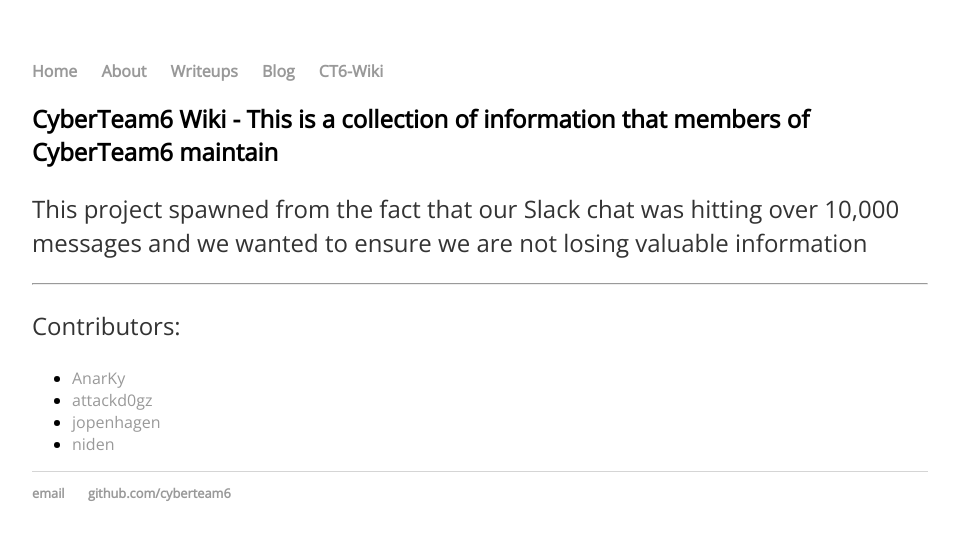
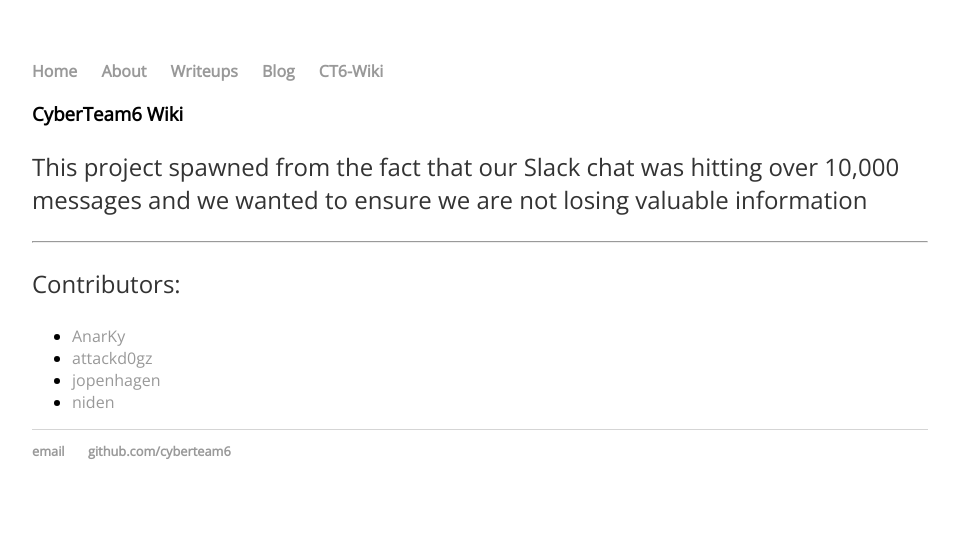
Before and after one commit to CyberTeam6/cyberteam6.gethub.io, a Jekyll site: the page built from ct6-wiki/en/index.md, in a window 1280 px wide. Shown: the top 540 px of the page, without its empty margins (160-1119 px from the left). Built offline with Jekyll 4.4.1, drawn with Linux system fonts in a browser that asks for light colours; our own code applies the rules of GitHub Pages for plain Markdown files.

Commit message:
Minor UX fixes

```diff
--- a/ct6-wiki/en/config.json
+++ b/ct6-wiki/en/config.json
@@ -1,5 +1,5 @@
 {
-  "additionalFooterText": "All content and images are maintained by CyberTeam6",
+  "additionalFooterText": "All content and images are maintained by CyberTeam6 ",
   "anchorCharacter": "#",
   "lineBreaks": "gfm",
   "title": "CT6-Wiki",
--- a/ct6-wiki/en/index.md
+++ b/ct6-wiki/en/index.md
@@ -1,4 +1,4 @@
-## CyberTeam6 Wiki - This is a collection of information that members of CyberTeam6 maintain
+### CyberTeam6 Wiki
 This project spawned from the fact that our Slack chat was hitting over 10,000 messages and we wanted to ensure we are not losing valuable information
 - - - - - -
 
```
Also changed, not shown: ct6-wiki/en/navigation.md (+0 -2 lines).
